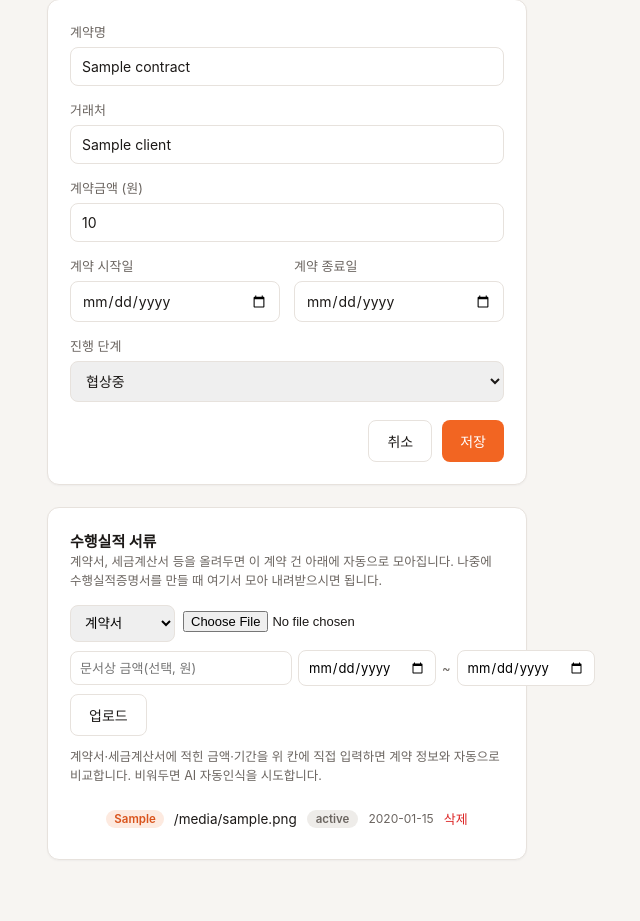
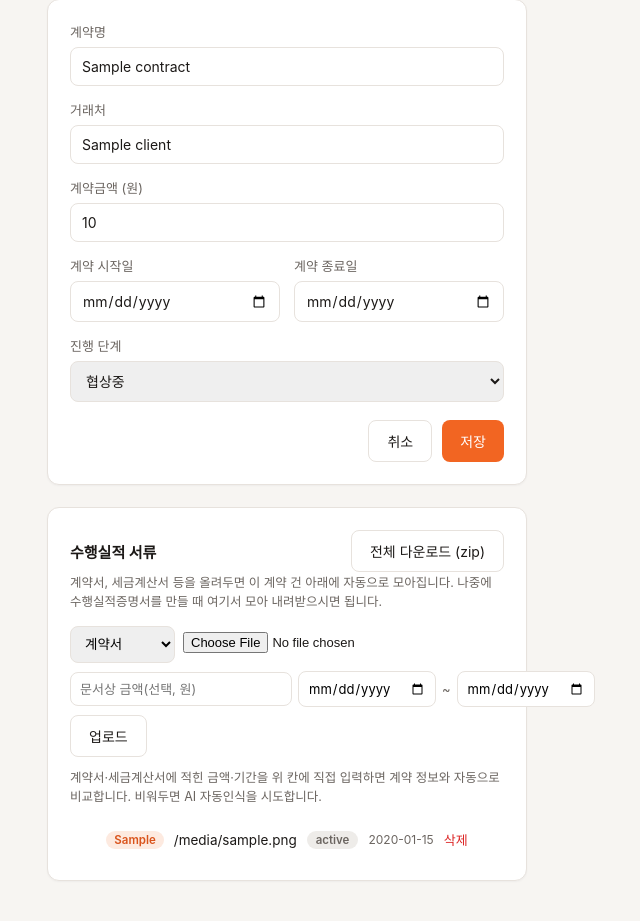
Before and after one commit to mkykelly02-tech/etners-sales-dashboard, a Flask app: page /contracts/1/edit in a window 1280 px wide. Shown: the part 139-1060 px from the top of the page, without its empty margins (43-683 px from the left). Before the commit the page ends 999 px from the top, so only its background shows below. Run offline with Flask 3, Linux system fonts and the light colour scheme; the visitor is signed in with stand-in values (Sample User, id 1); a database or web service that is not in the repository returns one stand-in record (values such as "Sample title"); some libraries are stand-ins or nearby versions.

Commit message:
Add per-contract ZIP download and client name search
Add a download-all-as-zip route for a contract's uploaded documents,
with a button on the contract edit page. Add a client-name search
filter to the 거래처 page.

Co-Authored-By: Claude Sonnet 5 <noreply@anthropic.com>

```diff
--- a/app.py
+++ b/app.py
@@ -4,6 +4,7 @@ import mimetypes
 import os
 import re
 import uuid
+import zipfile
 from datetime import date
 from functools import wraps
 from io import BytesIO
@@ -801,6 +802,44 @@ def contract_file_download(contract_id, file_id):
     )
 
 
+@app.route("/contracts/<int:contract_id>/files/download-all")
+@login_required
+def contract_files_download_all(contract_id):
+    contract = _get_owned_contract(contract_id)
+    db = get_db()
+    with db.cursor() as cur:
+        cur.execute(
+            "SELECT * FROM contract_files WHERE contract_id = %s ORDER BY uploaded_at", (contract_id,)
+        )
+        files = cur.fetchall()
+    if not files:
+        abort(404)
+
+    buf = BytesIO()
+    used_names = {}
+    with zipfile.ZipFile(buf, "w", zipfile.ZIP_DEFLATED) as zf:
+        for f in files:
+            name = f["file_name"]
+            if name in used_names:
+                used_names[name] += 1
+                stem, dot, ext = name.rpartition(".")
+                name = f"{stem}({used_names[name]}).{ext}" if dot else f"{name}({used_names[name]})"
+            else:
+                used_names[name] = 0
+            data = storage_download(f["storage_path"])
+            zf.writestr(name, data)
+    buf.seek(0)
+
+    zip_filename = f"{contract['title']}_서류.zip"
+    ascii_fallback = zip_filename.encode("ascii", "ignore").decode("ascii") or "documents.zip"
+    disposition = f"attachment; filename=\"{ascii_fallback}\"; filename*=UTF-8''{quote(zip_filename)}"
+    return Response(
+        buf.getvalue(),
+        mimetype="application/zip",
+        headers={"Content-Disposition": disposition},
+    )
+
+
 @app.route("/contracts/<int:contract_id>/files/<int:file_id>/delete", methods=["POST"])
 @login_required
 def contract_file_delete(contract_id, file_id):
@@ -915,25 +954,29 @@ def documents():
 @app.route("/clients")
 @login_required
 def clients():
+    q = request.args.get("q", "").strip()
     db = get_db()
     with db.cursor() as cur:
         if session["role"] == "admin":
             cur.execute(
                 """
                 SELECT client, COUNT(*) AS cnt, SUM(amount)::float AS total, MAX(start_date) AS latest
-                FROM contracts GROUP BY client ORDER BY latest DESC
-                """
+                FROM contracts WHERE client ILIKE %s GROUP BY client ORDER BY latest DESC
+                """,
+                (f"%{q}%",),
             )
         else:
             cur.execute(
                 """
                 SELECT client, COUNT(*) AS cnt, SUM(amount)::float AS total, MAX(start_date) AS latest
-                FROM contracts WHERE owner_id = %s GROUP BY client ORDER BY latest DESC
+                FROM contracts WHERE owner_id = %s AND client ILIKE %s GROUP BY client ORDER BY latest DESC
                 """,
-                (session["user_id"],),
+                (session["user_id"], f"%{q}%"),
             )
         client_rows = cur.fetchall()
-    return render_template("clients.html", clients=client_rows, user=current_user_dict())
+    return render_template(
+        "clients.html", clients=client_rows, user=current_user_dict(), filters={"q": q}
+    )
 
 
 # ---------- 리포트 / 엑셀 내보내기 ----------
--- a/static/style.css
+++ b/static/style.css
@@ -464,6 +464,19 @@ td.empty {
     margin: 0 0 6px;
 }
 
+.form-card-head {
+    display: flex;
+    justify-content: space-between;
+    align-items: center;
+    flex-wrap: wrap;
+    gap: 8px;
+    margin-bottom: 6px;
+}
+
+.form-card-head .form-card-title {
+    margin: 0;
+}
+
 .upload-form {
     display: flex;
     gap: 8px;
--- a/templates/contract_form.html
+++ b/templates/contract_form.html
@@ -44,7 +44,12 @@
 
 {% if contract %}
 <div class="form-card">
-    <h2 class="form-card-title">수행실적 서류</h2>
+    <div class="form-card-head">
+        <h2 class="form-card-title">수행실적 서류</h2>
+        {% if files %}
+        <a href="{{ url_for('contract_files_download_all', contract_id=contract.id) }}" class="secondary-btn">전체 다운로드 (zip)</a>
+        {% endif %}
+    </div>
     <p class="field-hint">계약서, 세금계산서 등을 올려두면 이 계약 건 아래에 자동으로 모아집니다. 나중에 수행실적증명서를 만들 때 여기서 모아 내려받으시면 됩니다.</p>
 
     <form method="post" action="{{ url_for('contract_file_upload', contract_id=contract.id) }}" enctype="multipart/form-data" class="upload-form">
```
Also changed, not shown: templates/clients.html (+10 -0 lines).
